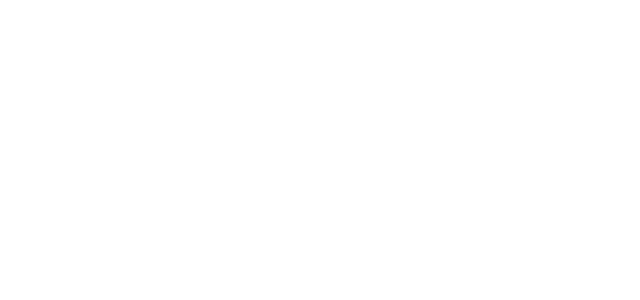
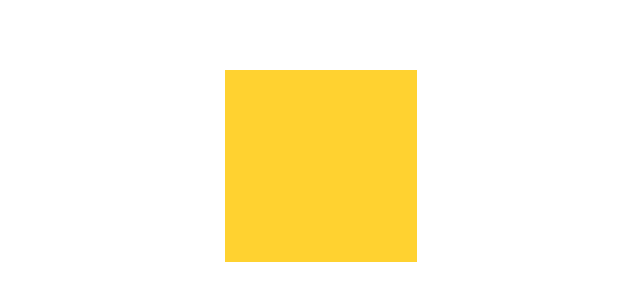
Before and after one commit to jyooni99/code-it, a Next.js app: page / in a window 1280 px wide. Shown: the part 1434-1734 px from the top of the page, without its empty margins (319-959 px from the left). Before the commit the page ends 800 px from the top, so only its background shows below. Built offline with nearby package versions, Linux system fonts and the light colour scheme.

Commit message:
observer로 애니메이션 구현

```diff
--- a/src/app/page.tsx
+++ b/src/app/page.tsx
@@ -1,16 +1,43 @@
 "use client";
 
-import { motion } from "motion/react"; // use client 추가해야 함
-// import * as motion from "motion/react-client"; -> 서버 컴포넌트에서 animation 사용 가능
+import { useEffect, useRef, useState } from "react";
 
 export default function Home() {
+  const [isVisible, setIsVisible] = useState<boolean>(false);
+  const ref = useRef<HTMLDivElement>(null);
+
+  useEffect(() => {
+    const observer = new IntersectionObserver((entries) => {
+      entries.forEach((entry) => {
+        if (entry.isIntersecting) {
+          setIsVisible(true);
+          console.log("화면에 해당 요소가 감지되었습니다.");
+        } else {
+          setIsVisible(false);
+          console.log("화면에 해당 요소가 사라졌습니다.");
+        }
+      });
+    });
+
+    const currentRef = ref.current;
+
+    if (currentRef) {
+      observer.observe(currentRef);
+    }
+
+    return () => {
+      if (currentRef) {
+        observer.unobserve(currentRef);
+      }
+    };
+  }, []);
+
   return (
-    <motion.div
-      initial={{ translateX: -100, opacity: 0 }} // 초기 값
-      animate={{ translateX: 0, opacity: 1 }} // 애니메이션
-      transition={{ duration: 0.8 }} // 애니메이션 지속 시간
-    >
-      왼쪽에서 슬라이드 인!
-    </motion.div>
+    <div className="flex h-[400dvh] items-center justify-center">
+      <div
+        ref={ref}
+        className={`h-48 w-48 bg-amber-300 transition-all duration-700 ${isVisible ? "translate-y-0 opacity-100" : "translate-y-10 opacity-0"}`}
+      ></div>
+    </div>
   );
 }
```
